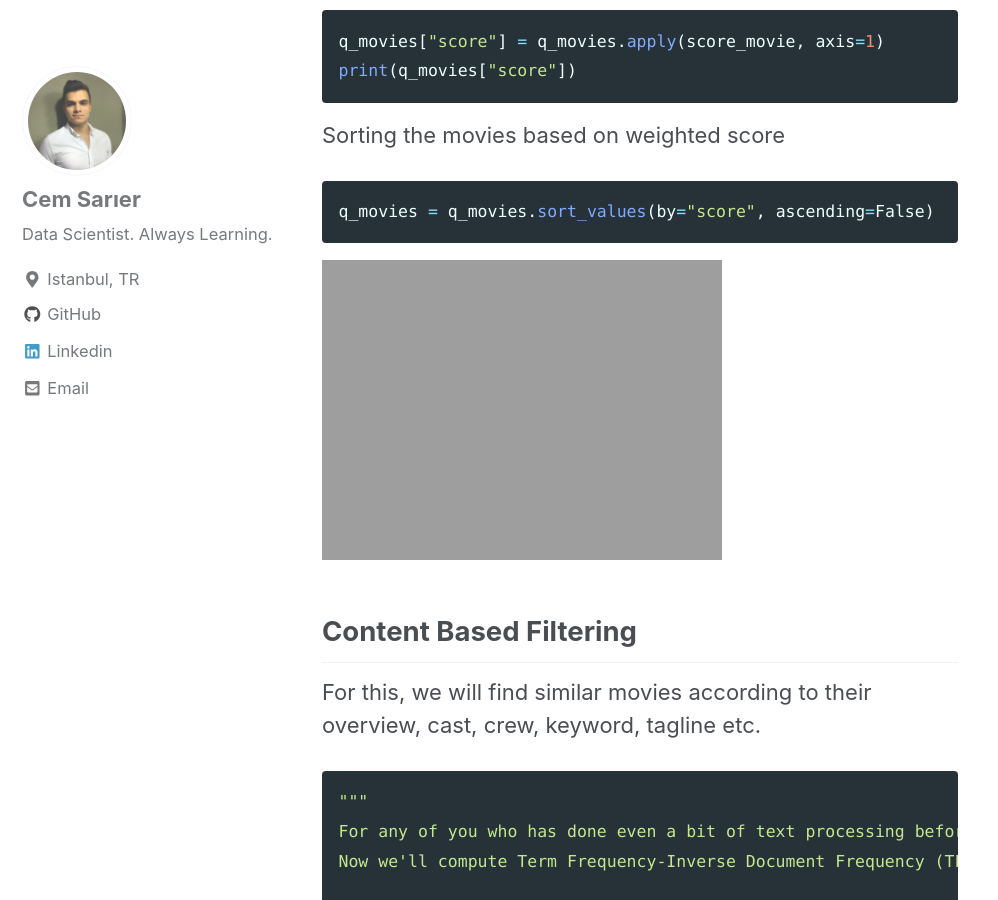
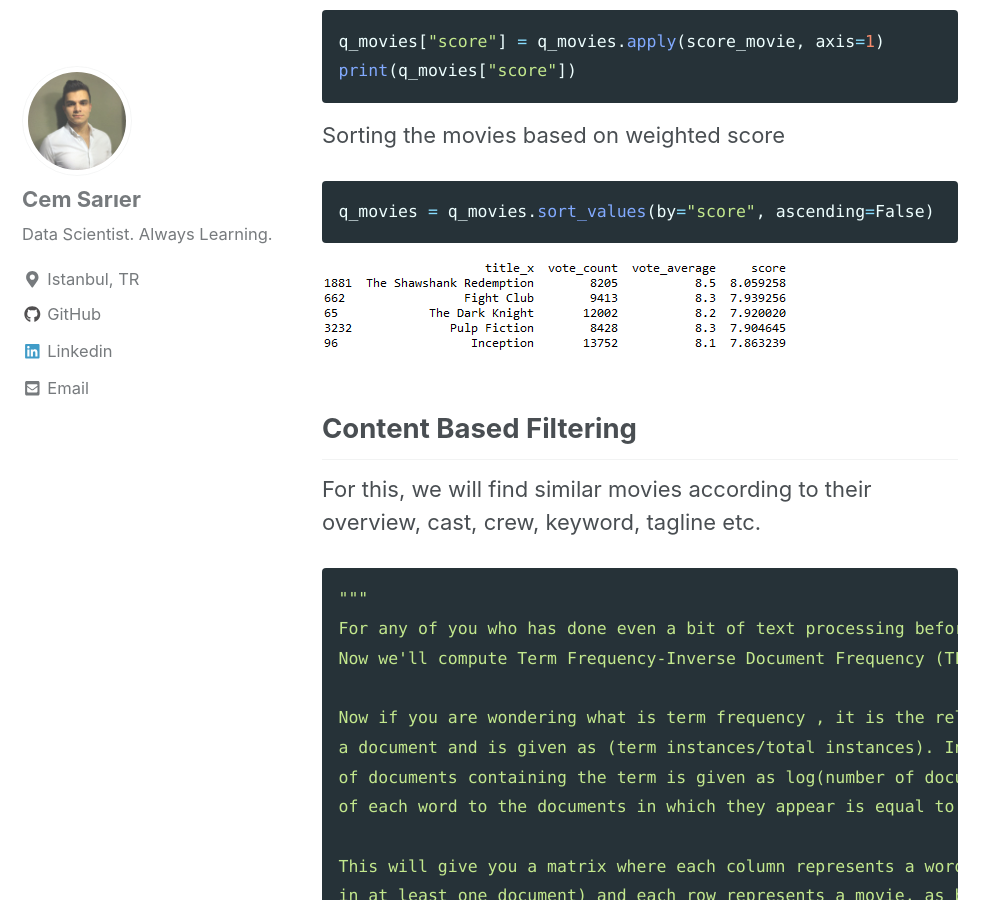
Before and after one commit to cemsarier/cemsarier.github.io, a Jekyll site: the page built from _posts/2020-11-04-movie_recommendation.md, in a window 1280 px wide and 900 px high, scrolled down 2786 px. Shown: the whole window, without its empty margins (0-998 px from the left). Built offline with Jekyll 4.4.1, drawn with Linux system fonts in a browser that asks for light colours; cached includes are drawn as plain includes; nearby versions of some CDN libraries.

Commit message:
Update 2020-11-04-movie_recommendation.md
typos

````diff
--- a/_posts/2020-11-04-movie_recommendation.md
+++ b/_posts/2020-11-04-movie_recommendation.md
@@ -81,7 +81,7 @@ Sorting the movies based on weighted score
 q_movies = q_movies.sort_values(by="score", ascending=False)
 ```
 
-<img src="{{ site.url }}{{ site.baseurl }}/images/recommend/recommend1.png" alt="sorted demographic recommendations">
+<img src="{{ site.url }}{{ site.baseurl }}/images/recommend/recommend_1.png" alt="sorted demographic recommendations">
 
 ## Content Based Filtering
 For this, we will find similar movies according to their overview, cast, crew, keyword, tagline etc.
@@ -152,7 +152,7 @@ print(get_recommendations('The Avengers'))
 
 ```
 
-<img src="{{ site.url }}{{ site.baseurl }}/images/recommend/recommend2.png" alt="content based recommendations">
+<img src="{{ site.url }}{{ site.baseurl }}/images/recommend/recommend_2.png" alt="content based recommendations">
 
 These doesn't look so good. We can improve it by including credits, genre and keywords to our recommender.
 
@@ -253,4 +253,4 @@ print(get_recommendations('The Avengers', cosine_sim2))
 print(get_recommendations('The Avengers', cosine_sim))
 ```
 
-<img src="{{ site.url }}{{ site.baseurl }}/images/recommend/recommend3.png" alt="more based based recommendations">
+<img src="{{ site.url }}{{ site.baseurl }}/images/recommend/recommend_3.png" alt="more based based recommendations">
````
